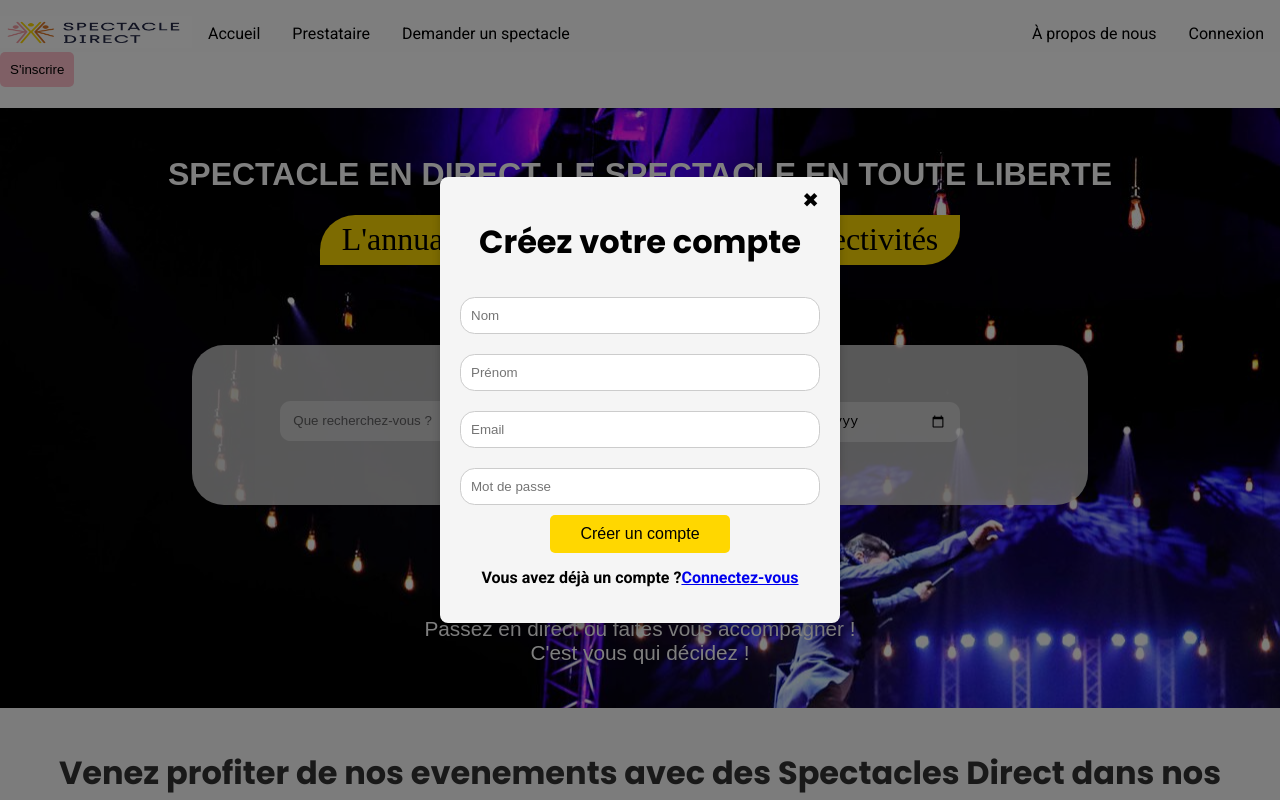
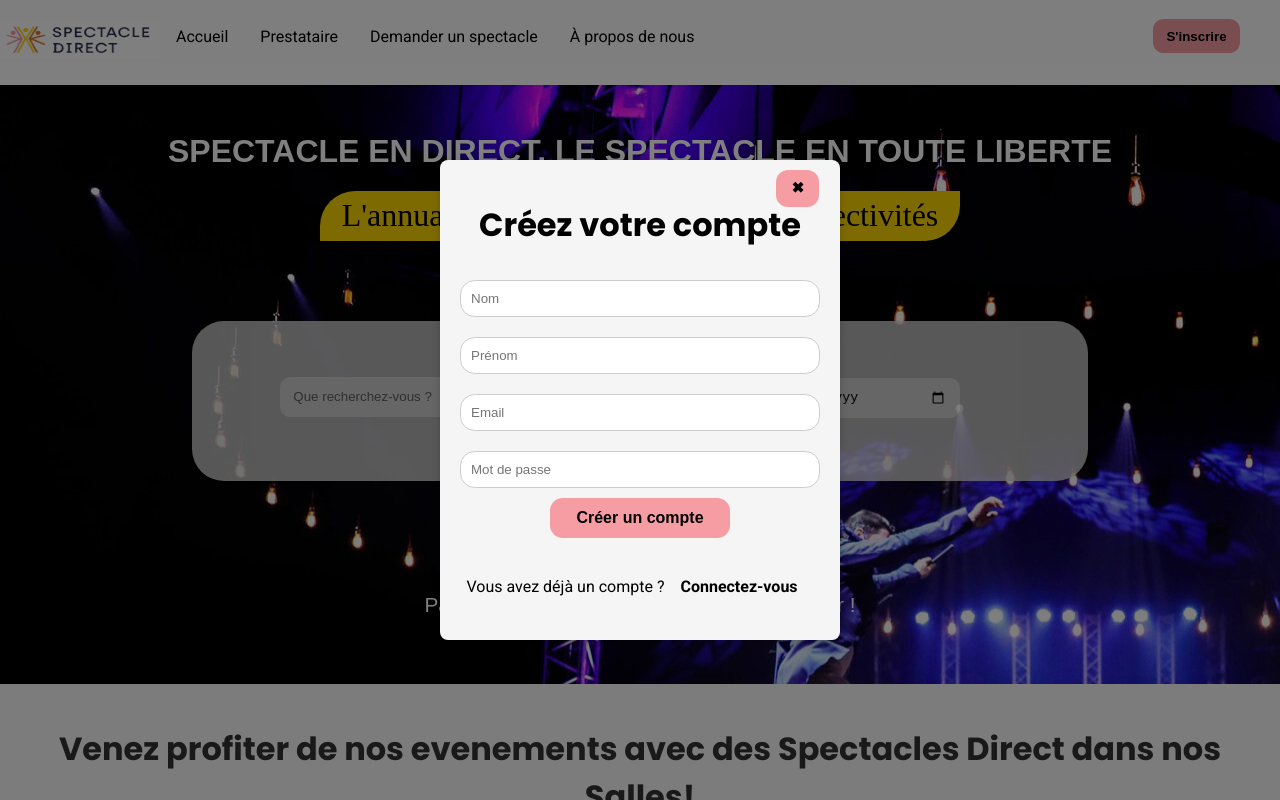
Before and after one commit to urngniaba/evenements-salle-spectacle, a Next.js app: page / in a window 1280 px wide. Both pictures are taken after a click on the button "S'inscrire". Shown: the top 800 px of the page. Built offline with nearby package versions, Linux system fonts and the light colour scheme.

Commit message:
mis à jour sur la le formulaire connexion

```diff
--- a/app/page.jsx
+++ b/app/page.jsx
@@ -1,24 +1,9 @@
-"use client"
-
-import connexionstyle from '@/components/Connexion.module.css'
-
-import { useState } from "react";
-import Inscription from "@/components/Connexion";
-
 import Banniere from "@/components/Banniere";
 import Affichage from "@/components/Affichage";
 
 export default function Home() {
-    const [modalOpen, setModalOpen] = useState(false);
     return (
         <>
-            <div>
-                <button className={connexionstyle.openmodalbtn} onClick={() => setModalOpen(true)}>
-                    S'inscrire
-                </button>
-
-                <Inscription isOpen={modalOpen} onClose={() => setModalOpen(false)} />
-            </div>
             <Banniere />
             <Affichage />
         </>
--- a/components/Connexion.jsx
+++ b/components/Connexion.jsx
@@ -27,7 +27,7 @@ export default function Connexion({ isOpen, onClose }) {
 
                 <p className={styles.loginlink}>
                     Vous avez déjà un compte ?
-                    <Link href="/connexion">Connectez-vous</Link>
+                    <Link className={styles.connex} href="#">Connectez-vous</Link>
                 </p>
             </div>
         </div>
--- a/components/Connexion.module.css
+++ b/components/Connexion.module.css
@@ -27,10 +27,10 @@
 .closebtn {
     position: absolute;
     top: 10px;
-    right: 15px;
+    right: -1.5rem;
     background: none;
     border: none;
-    font-size: 20px;
+    font-size: 15px;
     cursor: pointer;
 }
 
@@ -45,7 +45,6 @@
 
 /* Bouton de soumission */
 .submitbtn {
-    background: #FFD700;
     color: black;
     border: none;
     padding: 10px;
@@ -55,24 +54,26 @@
     font-size: 16px;
 }
 
-.submitbtn:hover {
-    background: #FFC300;
-}
-
-/* Lien vers connexion */
-.loginlink {
-    margin-top: 15px;
-}
-
 .loginlink  {
-    font-weight: bold;
+    font-weight: 2px;
     color: black;
     text-decoration: none;
 }
 
+.connex{
+    font-weight: bold;
+    margin-top: 15px;
+    /* background: #F69DA4; */
+    border-radius: 5px;
+}
+
+.connex:hover{
+    background: #F69DA4;
+}
+
 /* Bouton pour ouvrir le modal */
 .openmodalbtn {
-    background: pink;
+    background: #FFC300;
     padding: 10px;
     border-radius: 5px;
     border: none;
--- a/components/Header.jsx
+++ b/components/Header.jsx
@@ -1,9 +1,18 @@
+"use client"
+import connexionstyle from '@/components/Connexion.module.css'
+
+
 import styles from "@/components/Header.module.css"
 import Image from "next/image"
 import logo from "@/public/logo.png"
 import Link from "next/link"
 
+import { useState } from "react";
+import Connexion from "@/components/Connexion";
+
 export default function Header() {
+    const [modalOpen, setModalOpen] = useState(false);
+
     return (
         <header className={styles.header}>
             <ul>
@@ -12,10 +21,15 @@ export default function Header() {
 
                 <li><Link href="/prestataire">Prestataire</Link></li>
                 <li><Link href="#">Demander un spectacle</Link></li>
+                 <li><Link href="/apropos">&Agrave; propos de nous</Link></li>
                 <li>
-                    <Link href="/apropos">&Agrave; propos de nous</Link>
 
-                    <Link href='/connexion'>Connexion</Link>
+                    <div>
+                        <button className={connexionstyle.openmodalbtn} onClick={() => setModalOpen(true)}>
+                            S'inscrire
+                        </button>
+                        <Connexion isOpen={modalOpen} onClose={() => setModalOpen(false)} />
+                    </div>
                 </li>
             </ul>
         </header>
--- a/components/Header.module.css
+++ b/components/Header.module.css
@@ -1,5 +1,5 @@
 .header {
-    padding-top: 1rem;
+    padding-top: 1.2rem;
     background-color: #fdfdfd;
     margin: 0;
 }
@@ -28,12 +28,13 @@
 }
 
 .header ul li a:hover {
-    background-color: #eee;
+    /* background-color: #eee; */
     border-radius: 2em;
 }
 
 .logo {
-    height: 2em;
+    height: 2.5rem;
+    width: 10rem;
 }
 
 .header button {
@@ -53,3 +54,85 @@
     cursor: pointer;
     color: white;
 }
+
+
+/* Fond semi-transparent pour le modal */
+.overlay {
+    position: fixed;
+    top: 0;
+    left: 0;
+    width: 100%;
+    height: 100%;
+    background: rgba(0, 0, 0, 0.5);
+    display: flex;
+    justify-content: center;
+    align-items: center;
+    z-index: 1000;
+}
+
+/* Contenu du modal */
+.modal {
+    background:whitesmoke;
+    padding: 20px;
+    border-radius: 8px;
+    width: 400px;
+    text-align: center;
+    box-shadow: 0px 4px 10px rgba(0, 0, 0, 0.2);
+    position: relative;
+}
+
+/* Bouton de fermeture */
+.closebtn {
+    position: absolute;
+    top: 10px;
+    right: 15px;
+    background: none;
+    border: none;
+    font-size: 20px;
+    cursor: pointer;
+}
+
+/* Champs de formulaire */
+.modal input {
+    width: 100%;
+    padding: 10px;
+    margin: 10px 0;
+    border: 1px solid #ccc;
+    border-radius: 1.1em;
+}
+
+/* Bouton de soumission */
+.submitbtn {
+    background: #FFD700;
+    color: black;
+    border: none;
+    padding: 10px;
+    width: 50%;
+    cursor: pointer;
+    border-radius: 5px;
+    font-size: 16px;
+}
+
+.submitbtn:hover {
+    background: #FFC300;
+}
+
+/* Lien vers connexion */
+.loginlink {
+    margin-top: 15px;
+}
+
+.loginlink  {
+    font-weight: bold;
+    color: black;
+    text-decoration: none;
+}
+
+/* Bouton pour ouvrir le modal */
+.openmodalbtn {
+    background: pink;
+    padding: 10px;
+    border-radius: 5px;
+    border: none;
+    cursor: pointer;
+}
```
